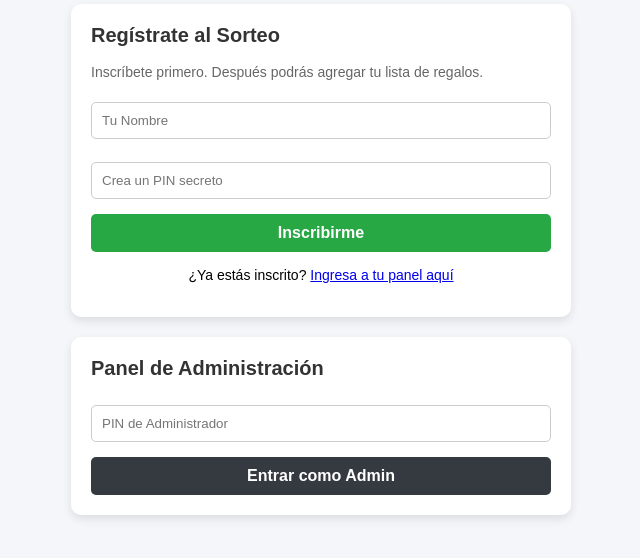
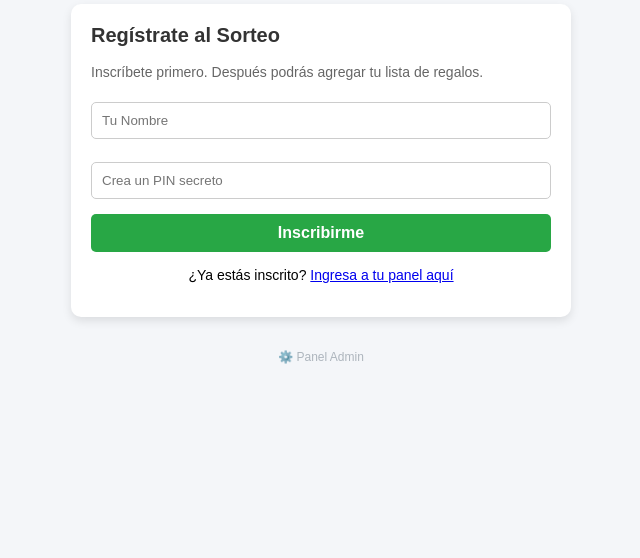
Before and after one commit to eduinnoellopez1318-svg/amigo_secreto, a plain HTML site: page index.html in a window 1280 px wide. Shown: the part 100-658 px from the top of the page, without its empty margins (319-959 px from the left). Drawn offline with nearby package versions, Linux system fonts and the light colour scheme; no server answers.

Commit message:
Update comments for admin sections in index.html

```diff
--- a/index.html
+++ b/index.html
@@ -12,7 +12,7 @@
     <div class="container">
         <h1>🎄 Sorteo Amigo Secreto 🎁</h1>
 
-        <!-- SECCIÓN 1: REGISTRO INICIAL (Se oculta si el admin cierra inscripciones) -->
+        <!-- SECCIÓN 1: REGISTRO INICIAL -->
         <div class="card" id="card-registro">
             <h2>Regístrate al Sorteo</h2>
             <p style="font-size: 14px; color: #666;">Inscríbete primero. Después podrás agregar tu lista de regalos.</p>
@@ -57,14 +57,15 @@
             <button onclick="cerrarSesion()" style="margin-top: 20px; background: #dc3545;">Cerrar Sesión</button>
         </div>
 
-        <!-- SECCIÓN 4: ACCESO ADMIN -->
-        <div class="card" id="card-admin-login">
+        <!-- SECCIÓN 4: ACCESO ADMIN (Oculto por defecto) -->
+        <div class="card" id="card-admin-login" style="display: none;">
             <h2>Panel de Administración</h2>
             <input type="password" id="admin-pin" placeholder="PIN de Administrador">
             <button onclick="ingresarAdmin()" class="btn-admin">Entrar como Admin</button>
+            <button onclick="ocultarAdminLogin()" style="background: #6c757d; margin-top: 10px;">Cancelar</button>
         </div>
 
-<!-- SECCIÓN 5: PANEL DE CONTROL ADMIN -->
+        <!-- SECCIÓN 5: PANEL DE CONTROL ADMIN (Oculto) -->
         <div class="card" id="card-admin-panel" style="display: none; background: #fff3cd; border: 1px solid #ffeeba;">
             <h2>⚙️ Control de Administrador</h2>
             <p style="font-size: 14px; color: #856404;">Aquí puedes gestionar el estado del sorteo.</p>
@@ -77,6 +78,11 @@
             <button onclick="reiniciarTodoSorteo()" style="background: #343a40; margin-bottom: 10px; color: #ffc107; border: 1px dashed #ffc107;">🗑️ Borrar y Reiniciar Todo el Sorteo</button>
             <button onclick="cerrarAdmin()" style="background: #6c757d;">Salir de Admin</button>
         </div>
+
+        <!-- Enlace discreto para mostrar el acceso de administrador -->
+        <div style="text-align: center; margin-top: 30px;">
+            <a href="#" onclick="mostrarAdminLogin(event)" style="color: #adb5bd; font-size: 12px; text-decoration: none;">⚙️ Panel Admin</a>
+        </div>
     </div>
 
     <script src="script.js"></script>
```
